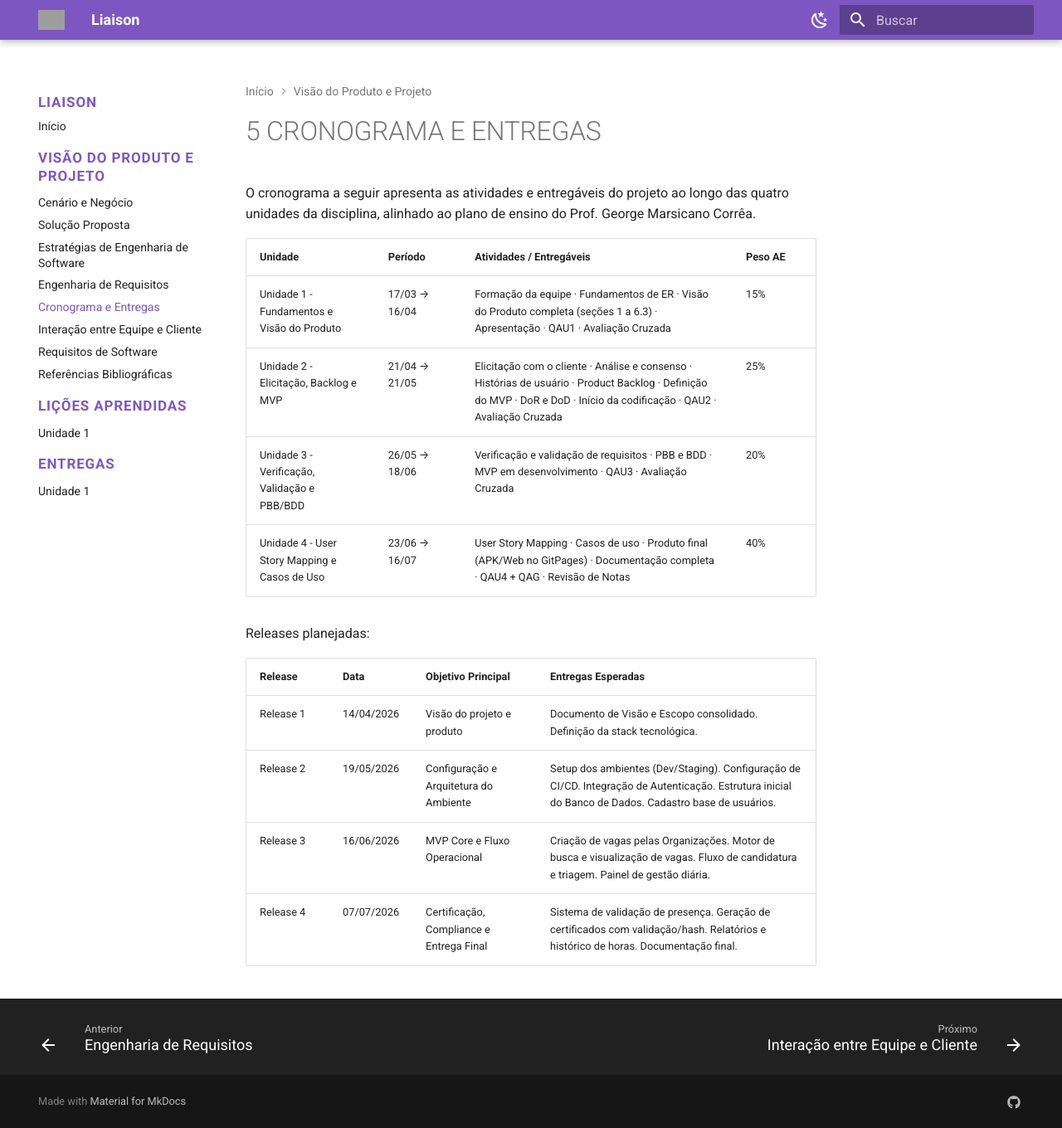
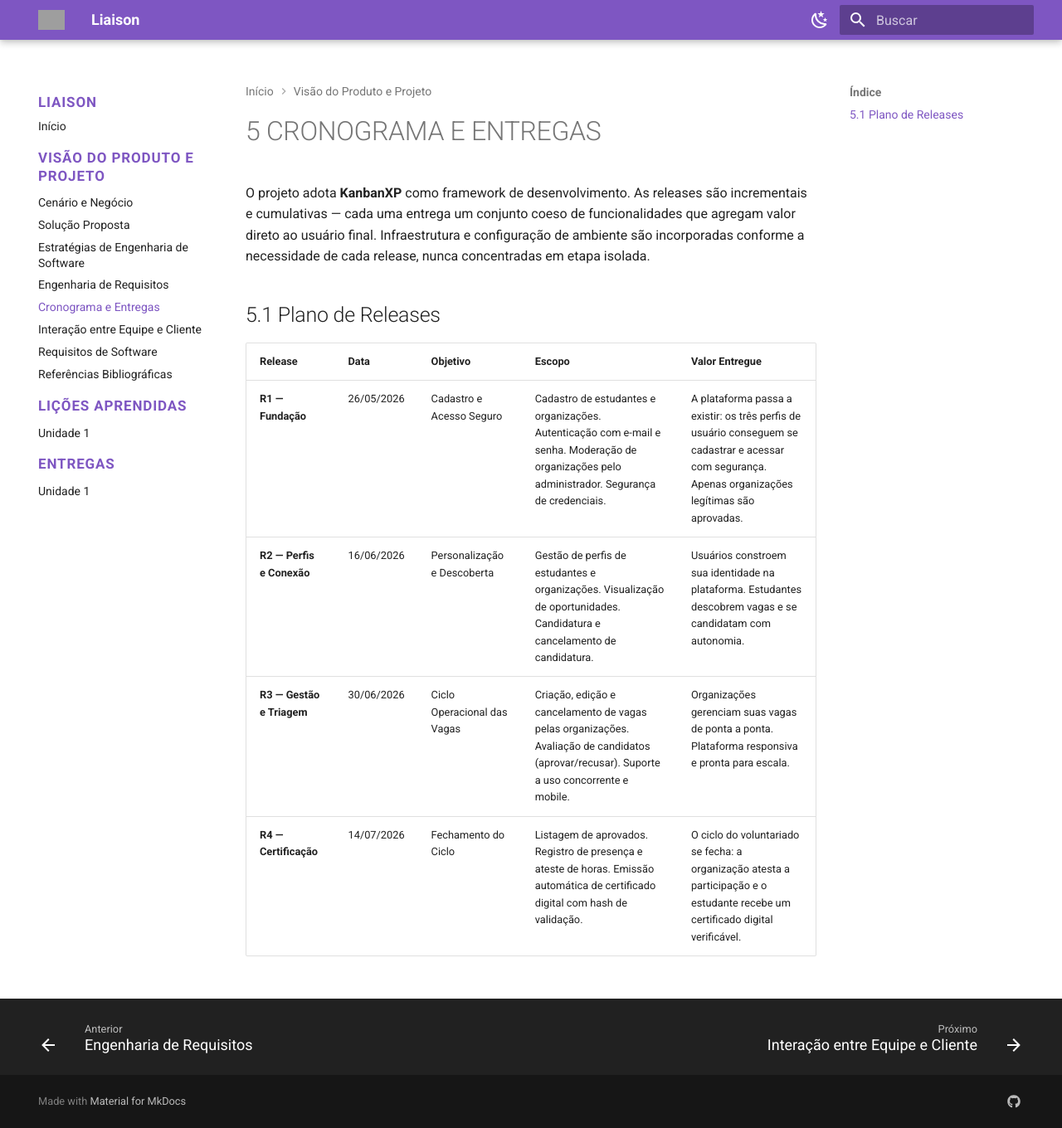
Before and after one commit to mdsreq-fga-unb/REQ-2026.1-T01-Liaison, an MkDocs documentation site: the page built from docs/projeto/cronograma.md, in a window 1280 px wide and 1360 px high. Shown: the whole window at 83% size. Built offline with MkDocs 1.6.1 and Material for MkDocs 9.7.7, drawn with Linux system fonts in a browser that asks for light colours; grey boxes are pictures that could not be loaded.

Commit message:
docs: schedule adjustments

```diff
--- a/docs/projeto/cronograma.md
+++ b/docs/projeto/cronograma.md
@@ -1,19 +1,12 @@
 # 5 CRONOGRAMA E ENTREGAS
 
-O cronograma a seguir apresenta as atividades e entregáveis do projeto ao longo das quatro unidades da disciplina, alinhado ao plano de ensino do Prof. George Marsicano Corrêa.
+O projeto adota **KanbanXP** como framework de desenvolvimento. As releases são incrementais e cumulativas — cada uma entrega um conjunto coeso de funcionalidades que agregam valor direto ao usuário final. Infraestrutura e configuração de ambiente são incorporadas conforme a necessidade de cada release, nunca concentradas em etapa isolada.
 
-| Unidade | Período | Atividades / Entregáveis | Peso AE |
-| :--- | :--- | :--- | :--- |
-| Unidade 1 - Fundamentos e Visão do Produto | 17/03 → 16/04 | Formação da equipe · Fundamentos de ER · Visão do Produto completa (seções 1 a 6.3) · Apresentação · QAU1 · Avaliação Cruzada | 15% |
-| Unidade 2 - Elicitação, Backlog e MVP | 21/04 → 21/05 | Elicitação com o cliente · Análise e consenso · Histórias de usuário · Product Backlog · Definição do MVP · DoR e DoD · Início da codificação · QAU2 · Avaliação Cruzada | 25% |
-| Unidade 3 - Verificação, Validação e PBB/BDD | 26/05 → 18/06 | Verificação e validação de requisitos · PBB e BDD · MVP em desenvolvimento · QAU3 · Avaliação Cruzada | 20% |
-| Unidade 4 - User Story Mapping e Casos de Uso | 23/06 → 16/07 | User Story Mapping · Casos de uso · Produto final (APK/Web no GitPages) · Documentação completa · QAU4 + QAG · Revisão de Notas | 40% |
+## 5.1 Plano de Releases
 
-Releases planejadas:
-
-| Release | Data | Objetivo Principal | Entregas Esperadas |
-| :--- | :--- | :--- | :--- |
-| Release 1 | 14/04/2026 | Visão do projeto e produto | Documento de Visão e Escopo consolidado. Definição da stack tecnológica. |
-| Release 2 | 19/05/2026 | Configuração e Arquitetura do Ambiente | Setup dos ambientes (Dev/Staging). Configuração de CI/CD. Integração de Autenticação. Estrutura inicial do Banco de Dados. Cadastro base de usuários. |
-| Release 3 | 16/06/2026 | MVP Core e Fluxo Operacional | Criação de vagas pelas Organizações. Motor de busca e visualização de vagas. Fluxo de candidatura e triagem. Painel de gestão diária. |
-| Release 4 | 07/07/2026 | Certificação, Compliance e Entrega Final | Sistema de validação de presença. Geração de certificados com validação/hash. Relatórios e histórico de horas. Documentação final. |
+| Release | Data | Objetivo | Escopo | Valor Entregue |
+| :--- | :--- | :--- | :--- | :--- |
+| **R1 — Fundação** | 26/05/2026 | Cadastro e Acesso Seguro | Cadastro de estudantes e organizações. Autenticação com e-mail e senha. Moderação de organizações pelo administrador. Segurança de credenciais. | A plataforma passa a existir: os três perfis de usuário conseguem se cadastrar e acessar com segurança. Apenas organizações legítimas são aprovadas. |
+| **R2 — Perfis e Conexão** | 16/06/2026 | Personalização e Descoberta | Gestão de perfis de estudantes e organizações. Visualização de oportunidades. Candidatura e cancelamento de candidatura. | Usuários constroem sua identidade na plataforma. Estudantes descobrem vagas e se candidatam com autonomia. |
+| **R3 — Gestão e Triagem** | 30/06/2026 | Ciclo Operacional das Vagas | Criação, edição e cancelamento de vagas pelas organizações. Avaliação de candidatos (aprovar/recusar). Suporte a uso concorrente e mobile. | Organizações gerenciam suas vagas de ponta a ponta. Plataforma responsiva e pronta para escala. |
+| **R4 — Certificação** | 14/07/2026 | Fechamento do Ciclo | Listagem de aprovados. Registro de presença e ateste de horas. Emissão automática de certificado digital com hash de validação. | O ciclo do voluntariado se fecha: a organização atesta a participação e o estudante recebe um certificado digital verificável. |
```
